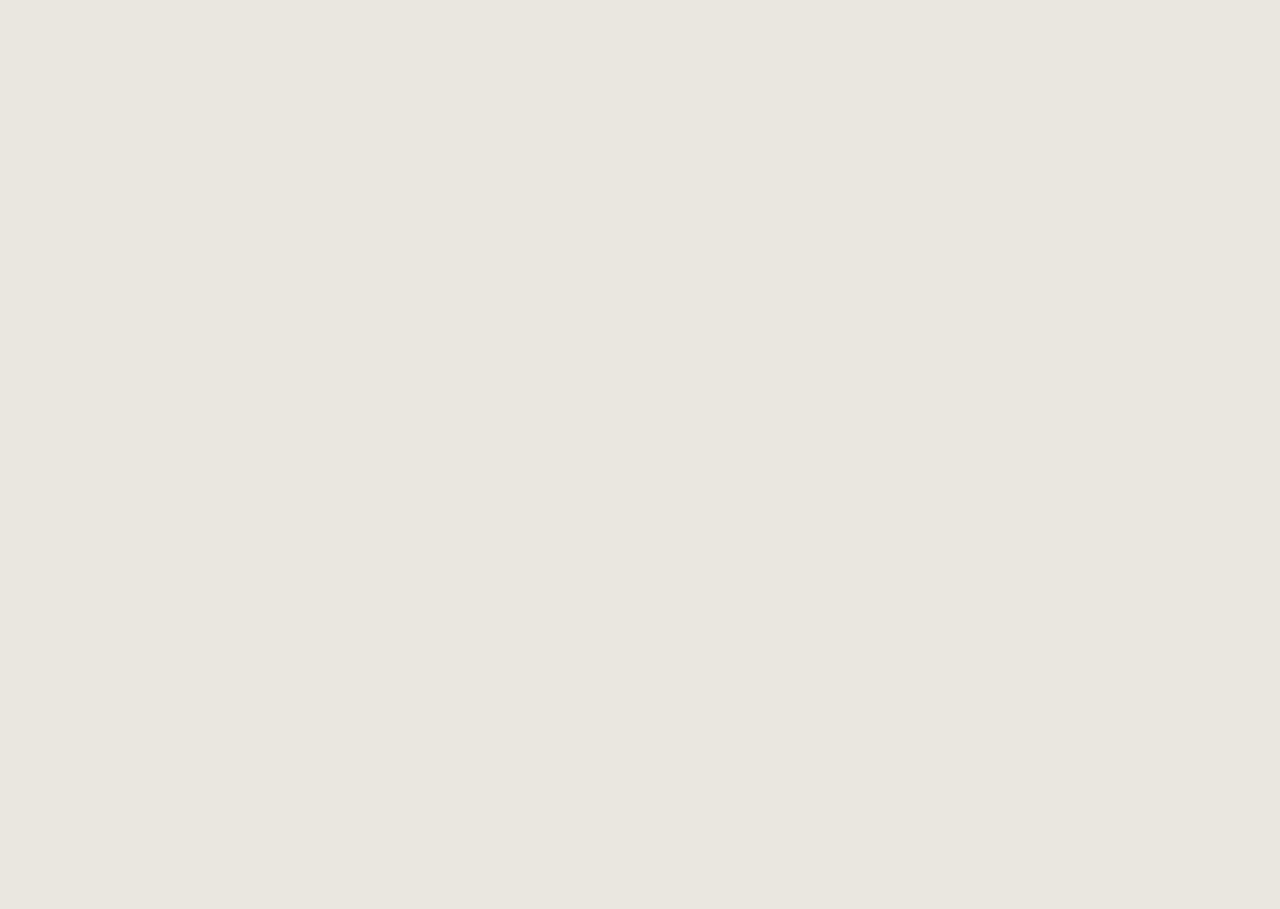
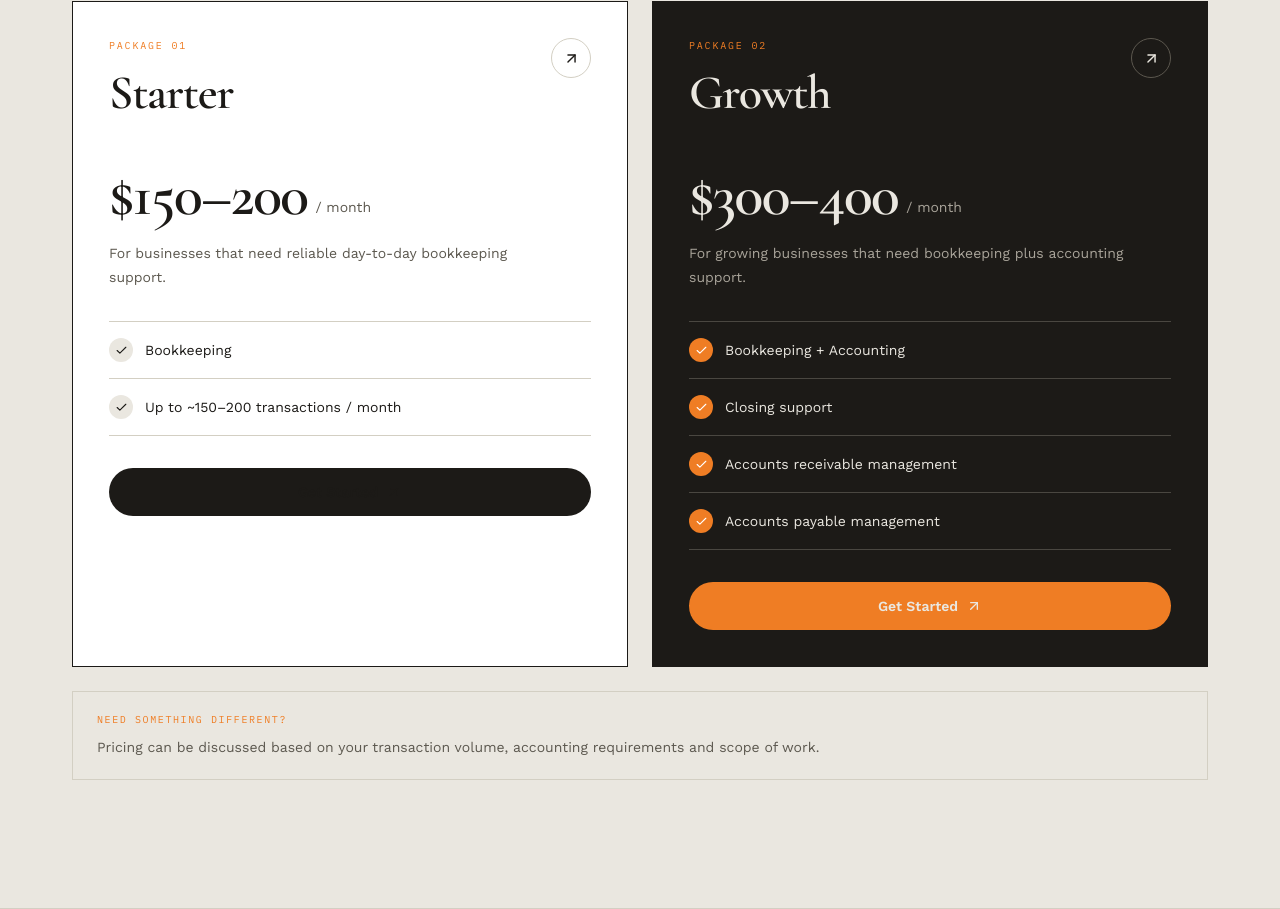
Before and after one commit to asasatha9494/finex-website, a Next.js app: page / in a window 1280 px wide. Shown: the part 4730-5639 px from the top of the page. Before the commit the page ends 4290 px from the top, so only its background shows below. Built offline with nearby package versions, Linux system fonts and the light colour scheme.

Commit message:
added pricing section

```diff
--- a/app/page.tsx
+++ b/app/page.tsx
@@ -4,6 +4,7 @@ import TrustBar from "@/components/TrustBar";
 import Services from "@/components/Services";
 import Industries from "@/components/Industries";
 import Process from "@/components/Process";
+import Pricing from "@/components/Pricing";
 
 export default function Home() {
   return (
@@ -14,6 +15,7 @@ export default function Home() {
       <Services />
       <Industries />
       <Process />
+      <Pricing />
     </main>
   );
 }
--- /dev/null
+++ b/components/Pricing.tsx
@@ -0,0 +1,194 @@
+import { ArrowUpRight, Check } from "lucide-react";
+
+const plans = [
+  {
+    name: "Starter",
+    number: "01",
+    price: "$150–200",
+    period: "/ month",
+    description:
+      "For businesses that need reliable day-to-day bookkeeping support.",
+    features: [
+      "Bookkeeping",
+      "Up to ~150–200 transactions / month",
+    ],
+    featured: false,
+  },
+  {
+    name: "Growth",
+    number: "02",
+    price: "$300–400",
+    period: "/ month",
+    description:
+      "For growing businesses that need bookkeeping plus accounting support.",
+    features: [
+      "Bookkeeping + Accounting",
+      "Closing support",
+      "Accounts receivable management",
+      "Accounts payable management",
+    ],
+    featured: true,
+  },
+];
+
+export default function Pricing() {
+  return (
+    <section
+      id="pricing"
+      className="border-b border-[#d3cfc3] bg-[#eae7e0] py-24 md:py-32"
+    >
+      <div className="mx-auto max-w-[1200px] px-6 md:px-8">
+
+        {/* Header */}
+        <div className="max-w-2xl">
+          <p className="finex-mono text-xs uppercase tracking-[0.2em] text-[#ef7d24]">
+            Pricing
+          </p>
+
+          <h2 className="finex-heading mt-4 text-5xl leading-[0.95] text-[#1c1a17] md:text-7xl">
+            Straightforward
+            <br />
+            <span className="text-[#ef7d24]">pricing.</span>
+          </h2>
+
+          <p className="finex-body mt-6 max-w-xl text-base leading-7 text-[#5c584f] md:text-lg">
+            Start with the level of support your business needs. As your
+            requirements grow, your service can grow with you.
+          </p>
+        </div>
+
+        {/* Pricing Cards */}
+        <div className="mt-16 grid gap-6 lg:grid-cols-2">
+          {plans.map((plan) => (
+            <article
+              key={plan.name}
+              className={`relative border p-7 md:p-9 ${
+                plan.featured
+                  ? "border-[#1c1a17] bg-[#1c1a17] text-[#eae7e0]"
+                  : "border-[#1c1a17] bg-white text-[#1c1a17]"
+              }`}
+            >
+              {/* Header */}
+              <div className="flex items-start justify-between">
+                <div>
+                  <p
+                    className={`finex-mono text-[10px] tracking-[0.18em] ${
+                      plan.featured
+                        ? "text-[#ef7d24]"
+                        : "text-[#ef7d24]"
+                    }`}
+                  >
+                    PACKAGE {plan.number}
+                  </p>
+
+                  <h3 className="finex-heading mt-4 text-4xl md:text-5xl">
+                    {plan.name}
+                  </h3>
+                </div>
+
+                <div
+                  className={`flex h-10 w-10 items-center justify-center rounded-full border ${
+                    plan.featured
+                      ? "border-[#5c584f]"
+                      : "border-[#d3cfc3]"
+                  }`}
+                >
+                  <ArrowUpRight size={17} />
+                </div>
+              </div>
+
+              {/* Price */}
+              <div className="mt-12">
+                <div className="flex items-end gap-2">
+                  <span className="finex-heading text-5xl md:text-6xl">
+                    {plan.price}
+                  </span>
+
+                  <span
+                    className={`finex-body mb-2 text-sm ${
+                      plan.featured
+                        ? "text-[#a9a49a]"
+                        : "text-[#5c584f]"
+                    }`}
+                  >
+                    {plan.period}
+                  </span>
+                </div>
+
+                <p
+                  className={`finex-body mt-4 max-w-md text-sm leading-6 ${
+                    plan.featured
+                      ? "text-[#a9a49a]"
+                      : "text-[#5c584f]"
+                  }`}
+                >
+                  {plan.description}
+                </p>
+              </div>
+
+              {/* Features */}
+              <div
+                className={`mt-8 border-t ${
+                  plan.featured
+                    ? "border-[#4a4741]"
+                    : "border-[#d3cfc3]"
+                }`}
+              >
+                {plan.features.map((feature) => (
+                  <div
+                    key={feature}
+                    className={`flex items-center gap-3 border-b py-4 ${
+                      plan.featured
+                        ? "border-[#4a4741]"
+                        : "border-[#d3cfc3]"
+                    }`}
+                  >
+                    <span
+                      className={`flex h-6 w-6 shrink-0 items-center justify-center rounded-full ${
+                        plan.featured
+                          ? "bg-[#ef7d24] text-white"
+                          : "bg-[#eae7e0] text-[#1c1a17]"
+                      }`}
+                    >
+                      <Check size={13} />
+                    </span>
+
+                    <span className="finex-body text-sm">
+                      {feature}
+                    </span>
+                  </div>
+                ))}
+              </div>
+
+              {/* CTA */}
+              <a
+                href="#health-check"
+                className={`mt-8 flex items-center justify-center gap-2 rounded-full px-6 py-3.5 font-[var(--font-work-sans)] text-sm font-semibold transition-transform duration-300 hover:-translate-y-1 ${
+                  plan.featured
+                    ? "bg-[#ef7d24] text-white"
+                    : "bg-[#1c1a17] text-white"
+                }`}
+              >
+                Get Started
+                <ArrowUpRight size={16} />
+              </a>
+            </article>
+          ))}
+        </div>
+
+        {/* Pricing note */}
+        <div className="mt-6 border border-[#d3cfc3] px-6 py-5">
+          <p className="finex-mono text-[10px] uppercase tracking-[0.16em] text-[#ef7d24]">
+            Need Something Different?
+          </p>
+
+          <p className="finex-body mt-2 text-sm leading-6 text-[#5c584f]">
+            Pricing can be discussed based on your transaction volume,
+            accounting requirements and scope of work.
+          </p>
+        </div>
+
+      </div>
+    </section>
+  );
+}
```
